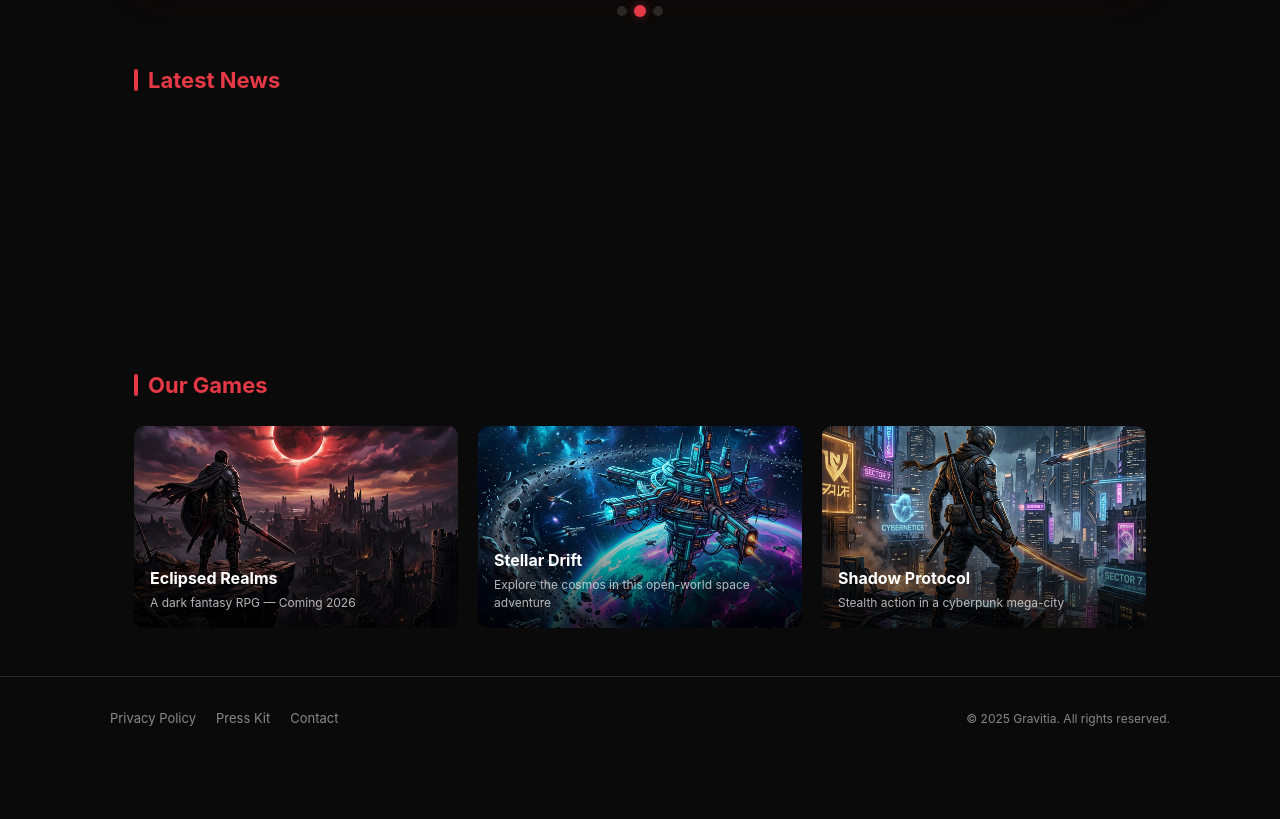
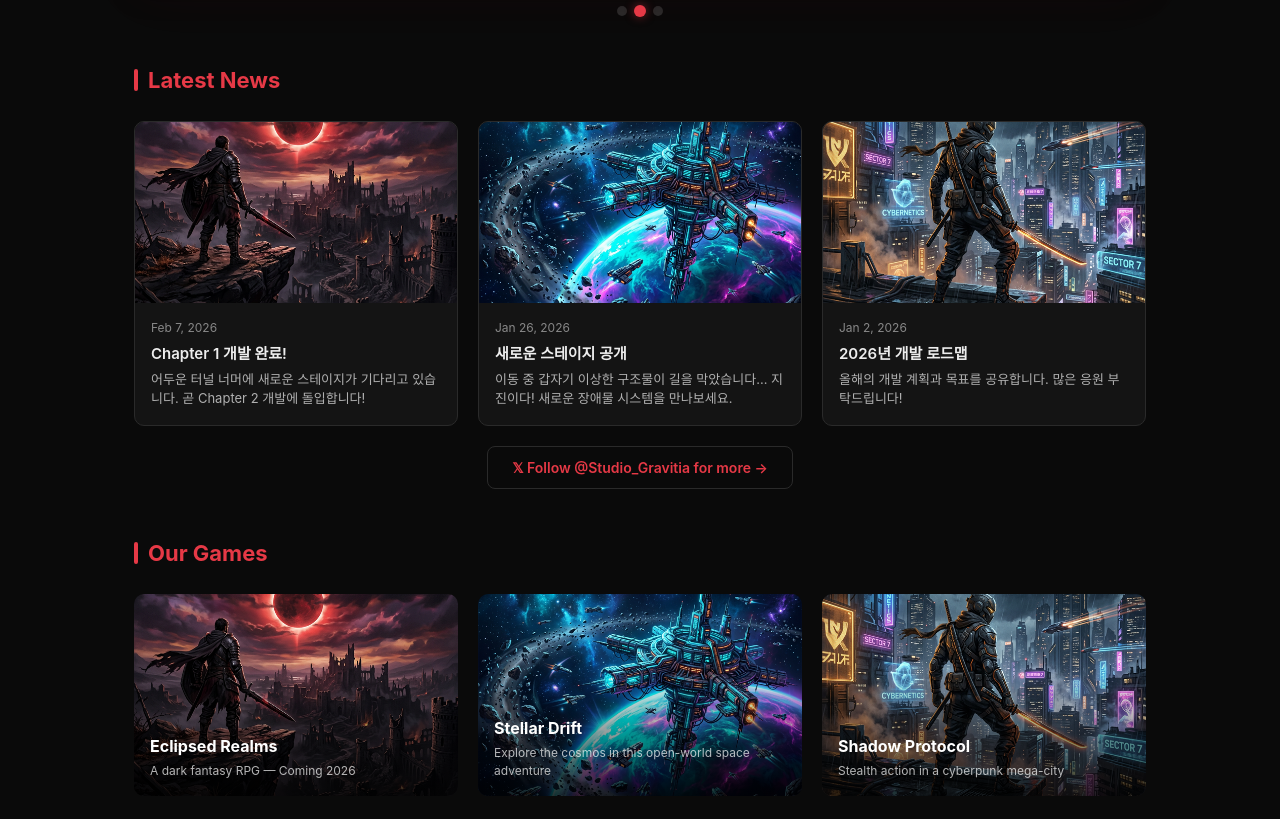
Before and after one commit to rohyunsang/my-app, a Next.js app: page / in a window 1280 px wide. Shown: the part 620-1439 px from the top of the page. Before the commit the page ends 1381 px from the top, so only its background shows below. Built offline with nearby package versions, Linux system fonts and the light colour scheme.

Commit message:
feat: replace Twitter embed with custom news cards + X follow button

```diff
--- a/app/TwitterTimeline.tsx
+++ b/app/TwitterTimeline.tsx
@@ -1,60 +1,91 @@
 "use client";
 
-import { useEffect, useRef } from "react";
-
 // ============================================
-// 🔧 여기에 트윗 링크를 수정하세요!
-// 새 트윗을 추가하거나 순서를 바꿀 수 있어요.
+// 🔧 뉴스를 수정하려면 아래 배열을 편집하세요!
+// title: 제목
+// desc: 설명
+// date: 날짜
+// link: 클릭 시 이동할 URL (트윗 링크, 스팀 링크 등)
+// image: 이미지 경로 (public 폴더 기준)
 // ============================================
-const TWEET_URLS = [
-    "https://x.com/Studio_Gravitia/status/1895097498878083498",
-    "https://x.com/Studio_Gravitia/status/1893978869230768547",
-    "https://x.com/Studio_Gravitia/status/1888548901357265159",
+const NEWS_ITEMS = [
+    {
+        title: "Chapter 1 개발 완료!",
+        desc: "어두운 터널 너머에 새로운 스테이지가 기다리고 있습니다. 곧 Chapter 2 개발에 돌입합니다!",
+        date: "Feb 7, 2026",
+        link: "https://x.com/Studio_Gravitia",
+        image: "/banner1.png",
+    },
+    {
+        title: "새로운 스테이지 공개",
+        desc: "이동 중 갑자기 이상한 구조물이 길을 막았습니다... 지진이다! 새로운 장애물 시스템을 만나보세요.",
+        date: "Jan 26, 2026",
+        link: "https://x.com/Studio_Gravitia",
+        image: "/banner2.png",
+    },
+    {
+        title: "2026년 개발 로드맵",
+        desc: "올해의 개발 계획과 목표를 공유합니다. 많은 응원 부탁드립니다!",
+        date: "Jan 2, 2026",
+        link: "https://x.com/Studio_Gravitia",
+        image: "/banner3.png",
+    },
 ];
 
-export default function TwitterTimeline() {
-    const containerRef = useRef<HTMLDivElement>(null);
-
-    useEffect(() => {
-        if (!containerRef.current) return;
-
-        // Build blockquotes for each tweet
-        const html = TWEET_URLS.map(
-            (url) =>
-                `<blockquote class="twitter-tweet" data-theme="dark">
-          <a href="${url}"></a>
-        </blockquote>`
-        ).join("");
-
-        containerRef.current.innerHTML = html;
-
-        // Load Twitter widget script to render the blockquotes
-        const script = document.createElement("script");
-        script.src = "https://platform.twitter.com/widgets.js";
-        script.charset = "utf-8";
-        script.async = true;
-        containerRef.current.appendChild(script);
-
-        return () => {
-            if (containerRef.current) {
-                containerRef.current.innerHTML = "";
-            }
-        };
-    }, []);
-
+export default function LatestNews() {
     return (
-        <div
-            ref={containerRef}
-            style={{
-                maxWidth: "600px",
-                minHeight: "200px",
-                display: "flex",
-                flexDirection: "column",
-                gap: "16px",
-            }}
-        >
-            <div style={{ textAlign: "center", padding: "40px", color: "#888" }}>
-                Loading tweets...
+        <div>
+            <div className="news-grid">
+                {NEWS_ITEMS.map((item, index) => (
+                    <a
+                        key={index}
+                        href={item.link}
+                        target="_blank"
+                        rel="noopener noreferrer"
+                        className="news-card"
+                    >
+                        <img
+                            src={item.image}
+                            alt={item.title}
+                            className="news-card-image"
+                        />
+                        <div className="news-card-body">
+                            <div className="news-card-date">{item.date}</div>
+                            <h3 className="news-card-title">{item.title}</h3>
+                            <p className="news-card-desc">{item.desc}</p>
+                        </div>
+                    </a>
+                ))}
+            </div>
+            <div style={{ marginTop: "20px", textAlign: "center" }}>
+                <a
+                    href="https://x.com/Studio_Gravitia"
+                    target="_blank"
+                    rel="noopener noreferrer"
+                    style={{
+                        display: "inline-flex",
+                        alignItems: "center",
+                        gap: "8px",
+                        color: "#e63946",
+                        textDecoration: "none",
+                        fontSize: "14px",
+                        fontWeight: 600,
+                        padding: "10px 24px",
+                        border: "1px solid #2a2a2a",
+                        borderRadius: "8px",
+                        transition: "all 0.2s ease",
+                    }}
+                    onMouseEnter={(e) => {
+                        e.currentTarget.style.borderColor = "#e63946";
+                        e.currentTarget.style.background = "rgba(230,57,70,0.1)";
+                    }}
+                    onMouseLeave={(e) => {
+                        e.currentTarget.style.borderColor = "#2a2a2a";
+                        e.currentTarget.style.background = "transparent";
+                    }}
+                >
+                    𝕏 Follow @Studio_Gravitia for more →
+                </a>
             </div>
         </div>
     );
--- a/app/page.tsx
+++ b/app/page.tsx
@@ -2,7 +2,7 @@
 
 import Image from "next/image";
 import { useState, useEffect, useCallback } from "react";
-import TwitterTimeline from "./TwitterTimeline";
+import LatestNews from "./TwitterTimeline";
 
 const slides = [
   {
@@ -79,7 +79,7 @@ export default function Home() {
       {/* Latest News */}
       <section className="news-section">
         <h2 className="section-title">Latest News</h2>
-        <TwitterTimeline />
+        <LatestNews />
       </section>
 
       {/* Our Games */}
```
